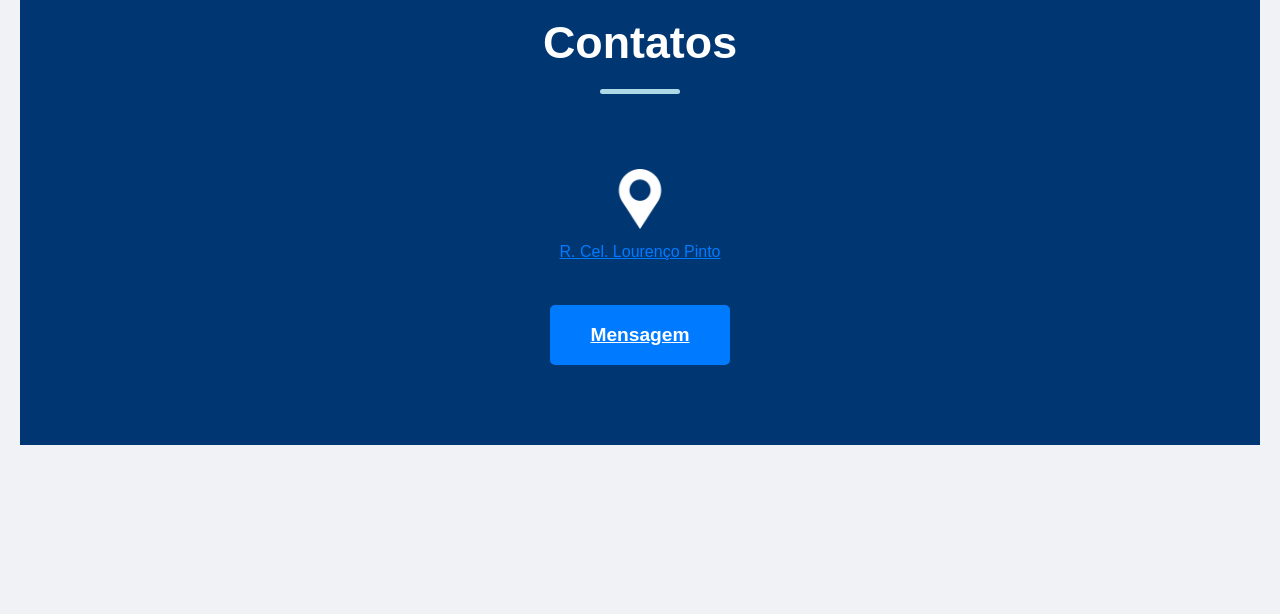
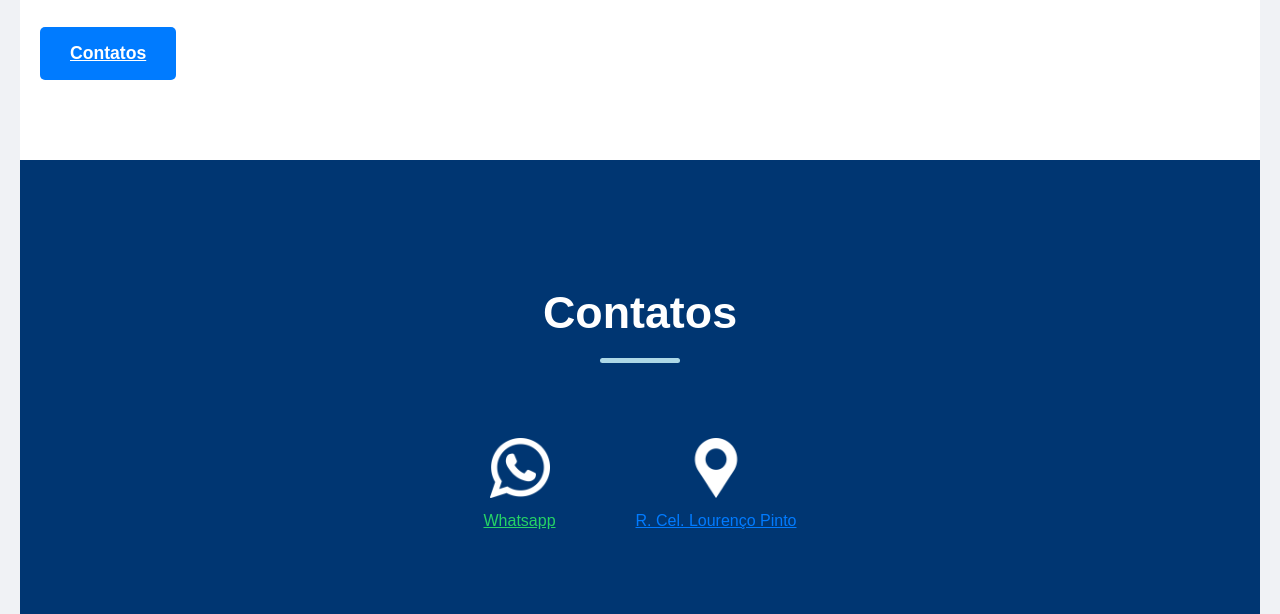
Before and after one commit to KauMiLima/Proativa, a plain HTML site: page index.html in a window 1280 px wide. Shown: the part 1625-2239 px from the top of the page. Before the commit the page ends 2070 px from the top, so only its background shows below. Drawn offline with Linux system fonts and the light colour scheme.

Commit message:
imagem mascote

```diff
--- a/index.html
+++ b/index.html
@@ -29,7 +29,7 @@
                 <a href="https://wa.me/qr/KOBHAFAUPA25D1" class="btn primary-btn">Contatos</a>
             </div>
             <div class="hero-image">
-                <img src="./image/Sonuc-3d.gif" alt="Personagem Sonic animado">
+                <img src="./image/Sonic-Photoroom.png" alt="Personagem Sonic animado">
             </div>
         </section>
 
@@ -72,11 +72,14 @@
             <h2>Contatos</h2>
             <div class="contact-info">
                 <div class="contact-item">
+                    <img src="./image/whatsapp.png" alt="Ícone do WhatsApp">
+                    <a href="https://wa.me/qr/KOBHAFAUPA25D1"  class="number">Whatsapp </a>
+                </div>
+                <div class="contact-item">
                     <img src="./image/pin-de-localizacao.png" alt="Ícone de Localização">
                     <a href="https://maps.app.goo.gl/L2hx7NMp6d7cqMoW8" class="loc">R. Cel. Lourenço Pinto</a>
                 </div>
             </div>
-            <a href="https://wa.me/qr/KOBHAFAUPA25D1" class="btn primary-btn large-btn">Mensagem</a>
         </section>
     </main>
 </body>
--- a/style.css
+++ b/style.css
@@ -268,6 +268,9 @@ img{
 .loc{
     color: #007bff;
 }
+.number{
+    color: #25D366;
+}
 
 /* --- Contatos Section --- */
 .contact-section {
```
